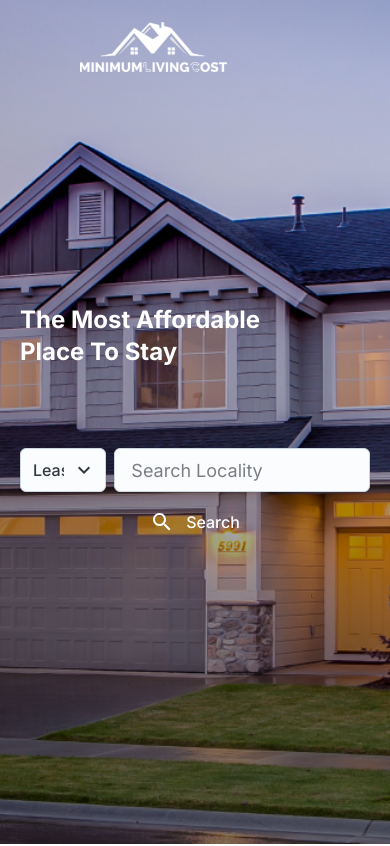
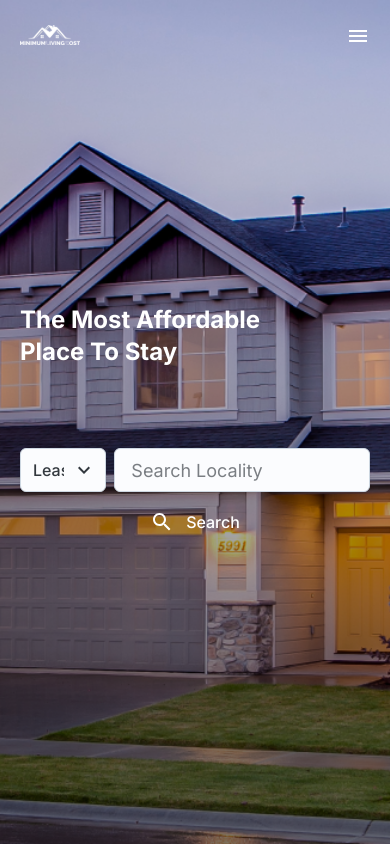
Before and after one commit to sourav-k7/real-estate-landing, a Next.js app: page / in a window 390 px wide. Shown: the top 846 px of the page. Built offline with nearby package versions, Linux system fonts and the light colour scheme.

Commit message:
NavBar responsive done

```diff
--- a/app/page.jsx
+++ b/app/page.jsx
@@ -1,7 +1,7 @@
 import {
   AddPropertyForm,
   FeatureSlug,
-  Hero,
+  HeroSection,
   PropertyListings,
   SearchRoomSlug,
   TestimonialSection,
@@ -10,7 +10,7 @@ import {
 export default function Home() {
   return (
     <div>
-      <Hero />
+      <HeroSection />
       <FeatureSlug />
       <PropertyListings />
       <SearchRoomSlug />
--- a/components/Hero.jsx
+++ b/components/HeroSection.jsx
@@ -1,6 +1,6 @@
 import SearchSlug from "./SearchSlug";
 
-function Hero() {
+function HeroSection() {
   return (
     <div
       className="h-screen flex flex-col justify-center"
@@ -20,4 +20,4 @@ function Hero() {
   );
 }
 
-export default Hero;
+export default HeroSection;
--- a/components/NavBar.jsx
+++ b/components/NavBar.jsx
@@ -1,18 +1,50 @@
+"use client";
+
+import { useState } from "react";
 import Link from "next/link";
 import Image from "next/image";
 import Button from "@mui/joy/Button";
+import logo from "../public/logo.svg";
+import { MenuOutlined } from "@mui/icons-material";
+import { Box, Drawer, List, ListItem, ListItemButton } from "@mui/joy";
+import ListItemText from "@mui/material/ListItemText";
 
-const NavBar = () => (
+const NavBar = () => {
+  const [open, setOpen] = useState(false);
+
+  const toggleDrawer = (newOpen) => () => {
+    setOpen(newOpen);
+  };
+  const DrawerList = (
+    <Box sx={{ width: 250 }} role="presentation" onClick={toggleDrawer(false)}>
+      <List>
+        {[
+          "Home",
+          "Our Mission",
+          "About Us",
+          "Landlord",
+          "Tenants",
+          "Contact Us",
+        ].map((text, index) => (
+          <ListItem key={text} disablePadding>
+            <ListItemButton>
+              <ListItemText primary={text} />
+            </ListItemButton>
+          </ListItem>
+        ))}
+      </List>
+    </Box>
+  );
+  return (
     <header className="w-full h-[86px] absolute z-10">
-    <nav className="max-w-[1440px] flex justify-between items-center bg-transparent py-[22px] px-20">
-      {/* <div className="w-36 h-12"> */}
+      <nav className="max-w-[1440px] flex justify-between items-center bg-transparent py-[22px] px-5 md:px-10 lg:px-20">
+        <div className="w-[60px] h-5">
           <Link href="/" className="">
-        {/* <div className="w-14 h-5 md:w-36 md:h-12"> */}
-        <Image src="/logo.svg" alt="logo" width={147} height={50} />
+            <Image src={logo} alt="logo" />
           </Link>
-      {/* </div> */}
+        </div>
         <div className="flex gap-24">
-        <div className="text-white gap-11 items-center text-base hidden md:flex">
+          <div className="text-white gap-11 items-center text-base hidden lg:flex">
             <div className="cursor-pointer">Home</div>
             <div className="cursor-pointer">Our Mission</div>
             <div className="cursor-pointer">About Us</div>
@@ -20,7 +52,7 @@ const NavBar = () => (
             <div className="cursor-pointer">Tenants</div>
             <div className="cursor-pointer">Contact Us</div>
           </div>
-        <div className="gap-3 hidden md:flex">
+          <div className="gap-3 hidden lg:flex">
             <Button
               variant="outlined"
               className="border-white text-white hover:bg-transparent"
@@ -35,8 +67,15 @@ const NavBar = () => (
             </Button>
           </div>
         </div>
+        <div>
+          <MenuOutlined className="text-white" onClick={toggleDrawer(true)} />
+        </div>
+        <Drawer open={open} onClose={toggleDrawer(false)} anchor="right">
+          {DrawerList}
+        </Drawer>
       </nav>
     </header>
   );
+};
 
 export default NavBar;
--- a/components/index.jsx
+++ b/components/index.jsx
@@ -1,5 +1,5 @@
 import NavBar from "./NavBar";
-import Hero from "./Hero";
+import HeroSection from "./HeroSection";
 import FeatureSlug from "./FeatureSlug";
 import PropertyListings from "./PropertyListings";
 import AddPropertyForm from "./AddPropertyForm";
@@ -9,7 +9,7 @@ import SearchRoomSlug from "./SearchRoomSlug";
 
 export {
   NavBar,
-  Hero,
+  HeroSection,
   FeatureSlug,
   PropertyListings,
   AddPropertyForm,
```
Lines whose indentation alone changed are shown as unchanged.
